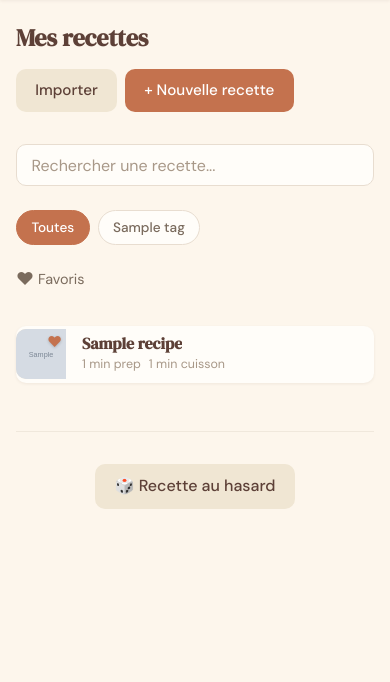
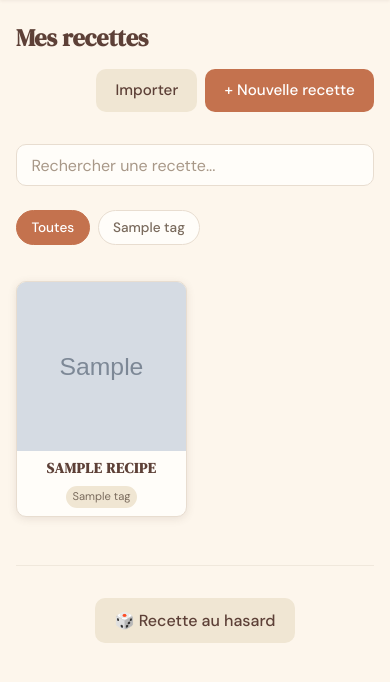
Before and after one commit to matthieurosset/cookit, a Flask app: page /recettes in a window 390 px wide. Shown: the part 61-743 px from the top of the page. Run offline with Flask 3, Linux system fonts and the light colour scheme; tables that the repository leaves empty hold one stand-in row (values such as "Sample post"); grey boxes marked "Sample" are stand-in pictures.

Commit message:
Refonte UI : cartes recettes, liste courses simplifiée, suppression favoris
- Recettes en grille responsive avec photo, titre majuscule et tags
- Suppression des favoris et du champ description
- Icônes poubelle SVG, boutons unifiés, encoding blindé pour imports
- Liste de courses en bloc unique sans groupes, OOB update fréquents
- Formulaire : textarea étapes 100px, boutons renommés, espacement titre

Co-Authored-By: Claude Opus 4.6 <noreply@anthropic.com>

```diff
--- a/app/routes/import_url.py
+++ b/app/routes/import_url.py
@@ -37,7 +37,6 @@ def import_recipe():
         # Pre-fill the form
         prefill = {
             'title': data['title'],
-            'description': data['description'],
             'ingredients': data['ingredients'],
             'steps': data['steps'],
             'portions': data['portions'],
--- a/app/routes/recipes.py
+++ b/app/routes/recipes.py
@@ -16,17 +16,17 @@ bp = Blueprint('recipes', __name__)
 def index():
     search = request.args.get('q', '').strip()
     tag_id = request.args.get('tag', type=int)
-    favorites = request.args.get('favoris') == '1'
 
-    recipes = recipe_model.list_all(search=search, tag_id=tag_id, favorites_only=favorites)
+    recipes = recipe_model.list_all(search=search, tag_id=tag_id)
     tags = tag_model.list_all()
+    recipe_tags = recipe_model.get_all_tags()
 
     # For HTMX requests, return only the cards partial
     if request.headers.get('HX-Request'):
-        return render_template('recipes/partials/cards.html', recipes=recipes)
+        return render_template('recipes/partials/cards.html', recipes=recipes, recipe_tags=recipe_tags)
 
     return render_template('recipes/list.html', recipes=recipes, tags=tags,
-                           search=search, active_tag=tag_id, favorites=favorites)
+                           recipe_tags=recipe_tags, search=search, active_tag=tag_id)
 
 
 @bp.route('/recettes/nouvelle', methods=['GET', 'POST'])
@@ -112,14 +112,6 @@ def delete(recipe_id):
     return redirect(url_for('recipes.index'))
 
 
-@bp.route('/recettes/<int:recipe_id>/favori', methods=['POST'])
-def toggle_favorite(recipe_id):
-    new_val = recipe_model.toggle_favorite(recipe_id)
-    if request.headers.get('HX-Request'):
-        return render_template('recipes/partials/favorite_btn.html',
-                               recipe_id=recipe_id, is_favorite=new_val)
-    return redirect(url_for('recipes.detail', recipe_id=recipe_id))
-
 
 @bp.route('/recettes/<int:recipe_id>/ingredients')
 def scaled_ingredients(recipe_id):
@@ -175,7 +167,6 @@ def _parse_form(req):
 
     return {
         'title': req.form.get('title', '').strip(),
-        'description': req.form.get('description', '').strip(),
         'ingredients': ingredients,
         'steps': steps,
         'portions': req.form.get('portions', 4, type=int),
--- a/app/static/css/style.css
+++ b/app/static/css/style.css
@@ -408,38 +408,36 @@ h3 { font-size: 1.2rem; }
 
 /* --- Recipe List --- */
 .recipe-grid {
-    display: flex;
-    flex-direction: column;
-    gap: var(--space-sm);
+    display: grid;
+    grid-template-columns: repeat(auto-fill, minmax(140px, 1fr));
+    gap: var(--space-md);
 }
 
 .recipe-card {
     background: var(--color-warm-white);
     border-radius: var(--radius-md);
     overflow: hidden;
-    box-shadow: var(--shadow-sm);
+    box-shadow: 0 2px 8px rgba(93, 64, 55, 0.12);
+    border: 1px solid var(--color-border);
     transition: all var(--transition);
     text-decoration: none;
     color: inherit;
     display: flex;
-    flex-direction: row;
-    align-items: center;
+    flex-direction: column;
 }
 
 .recipe-card:hover {
-    box-shadow: var(--shadow-md);
+    box-shadow: 0 6px 16px rgba(93, 64, 55, 0.18);
     color: inherit;
     background: var(--color-cream);
 }
 
 .card-image {
-    width: 70px;
-    height: 70px;
-    min-width: 70px;
+    width: 100%;
+    aspect-ratio: 1;
     overflow: hidden;
     background: var(--color-cream-dark);
     position: relative;
-    border-radius: var(--radius-md) 0 0 var(--radius-md);
 }
 
 .card-image img {
@@ -454,35 +452,58 @@ h3 { font-size: 1.2rem; }
     display: flex;
     align-items: center;
     justify-content: center;
-    font-size: 1.5rem;
+    font-size: 2.5rem;
     opacity: 0.4;
 }
 
 .card-fav {
     position: absolute;
-    top: 2px;
-    right: 4px;
+    top: 6px;
+    right: 8px;
     color: var(--color-terracotta);
-    font-size: 0.9rem;
-    text-shadow: 0 1px 3px rgba(0,0,0,0.2);
+    font-size: 1.1rem;
+    text-shadow: 0 1px 3px rgba(0,0,0,0.3);
 }
 
 .card-body {
-    padding: var(--space-sm) var(--space-md);
+    padding: var(--space-sm);
     display: flex;
+    flex-direction: column;
     align-items: center;
-    gap: var(--space-md);
-    flex: 1;
+    gap: var(--space-sm);
     min-width: 0;
 }
 
 .card-title {
-    font-size: 1rem;
+    font-size: 0.9rem;
+    font-weight: 600;
     margin-bottom: 0;
     color: var(--color-brown);
-    white-space: nowrap;
     overflow: hidden;
     text-overflow: ellipsis;
+    display: -webkit-box;
+    -webkit-line-clamp: 2;
+    -webkit-box-orient: vertical;
+    white-space: normal;
+    line-height: 1.3;
+    text-align: center;
+    text-transform: uppercase;
+    letter-spacing: 0.05em;
+}
+
+.card-tags {
+    display: flex;
+    flex-wrap: wrap;
+    justify-content: center;
+    gap: 4px;
+}
+
+.card-tag {
+    font-size: 0.7rem;
+    padding: 2px 6px;
+    border-radius: var(--radius-full);
+    background: var(--color-cream-dark);
+    color: var(--color-text-light);
 }
 
 .card-meta {
@@ -491,7 +512,6 @@ h3 { font-size: 1.2rem; }
     font-size: 0.78rem;
     color: var(--color-text-lighter);
     white-space: nowrap;
-    margin-left: auto;
 }
 
 /* --- Recipe Detail --- */
@@ -1366,12 +1389,6 @@ input[type="file"] {
         max-width: none;
     }
 
-    .card-image {
-        width: 60px;
-        height: 60px;
-        min-width: 60px;
-    }
-
     .form-row {
         grid-template-columns: 1fr 1fr;
     }
@@ -1383,7 +1400,7 @@ input[type="file"] {
 
     .page-actions {
         width: 100%;
-        justify-content: flex-start;
+        justify-content: flex-end;
     }
 
     .tag-manage-item {
@@ -1434,21 +1451,6 @@ input[type="file"] {
 }
 
 @media (max-width: 480px) {
-    .card-body {
-        flex-direction: column;
-        align-items: flex-start;
-        gap: 2px;
-    }
-
-    .card-meta {
-        margin-left: 0;
-    }
-
-    .card-image {
-        width: 50px;
-        height: 50px;
-        min-width: 50px;
-    }
 
     .form-row {
         grid-template-columns: 1fr;
--- a/app/static/js/app.js
+++ b/app/static/js/app.js
@@ -8,7 +8,7 @@ function addIngredientRow() {
         <input type="text" name="ing_qty" placeholder="Qté" class="input-sm">
         <input type="text" name="ing_unit" placeholder="Unité" class="input-sm">
         <input type="text" name="ing_name" placeholder="Ingrédient" required class="input-grow">
-        <button type="button" class="btn btn-icon btn-remove-row" onclick="removeRow(this)" title="Supprimer">&times;</button>
+        <button type="button" class="btn btn-icon btn-remove-row" onclick="removeRow(this)" title="Supprimer"><svg width="16" height="16" viewBox="0 0 16 16" fill="none" stroke="currentColor" stroke-width="1.5" stroke-linecap="round" stroke-linejoin="round"><path d="M2 4h12M5.33 4V2.67a1.33 1.33 0 011.34-1.34h2.66a1.33 1.33 0 011.34 1.34V4M13 4v9.33a1.33 1.33 0 01-1.33 1.34H4.33A1.33 1.33 0 013 13.33V4"/></svg></button>
     `;
     container.appendChild(row);
     row.querySelector('[name="ing_name"]').focus();
@@ -21,7 +21,7 @@ function addStepRow() {
     row.innerHTML = `
         <span class="step-row-number"></span>
         <textarea name="step" rows="2" required></textarea>
-        <button type="button" class="btn btn-icon btn-remove-row" onclick="removeRow(this)" title="Supprimer">&times;</button>
+        <button type="button" class="btn btn-icon btn-remove-row" onclick="removeRow(this)" title="Supprimer"><svg width="16" height="16" viewBox="0 0 16 16" fill="none" stroke="currentColor" stroke-width="1.5" stroke-linecap="round" stroke-linejoin="round"><path d="M2 4h12M5.33 4V2.67a1.33 1.33 0 011.34-1.34h2.66a1.33 1.33 0 011.34 1.34V4M13 4v9.33a1.33 1.33 0 01-1.33 1.34H4.33A1.33 1.33 0 013 13.33V4"/></svg></button>
     `;
     container.appendChild(row);
     row.querySelector('textarea').focus();
@@ -176,8 +176,8 @@ document.addEventListener('keydown', (e) => {
             const btn = e.target.closest('.frequent-btn');
             if (!btn) return;
             nameInput.value = btn.dataset.name;
-            qtyInput.value = btn.dataset.quantity || '1';
-            unitInput.value = btn.dataset.unit;
+            qtyInput.value = '';
+            unitInput.value = '';
             htmx.trigger(form, 'submit');
         });
     });
--- a/app/templates/recipes/list.html
+++ b/app/templates/recipes/list.html
@@ -16,7 +16,7 @@
            hx-get="{{ url_for('recipes.index') }}"
            hx-trigger="input changed delay:300ms, search"
            hx-target="#recipe-cards"
-           hx-include="[name='tag'], [name='favoris']"
+           hx-include="[name='tag']"
            hx-push-url="true"
            class="search-input"
            autocomplete="off">
@@ -30,7 +30,7 @@
                    hx-get="{{ url_for('recipes.index') }}"
                    hx-trigger="change"
                    hx-target="#recipe-cards"
-                   hx-include="[name='q'], [name='favoris']">
+                   hx-include="[name='q']">
             Toutes
         </label>
         {% for tag in tags %}
@@ -40,21 +40,11 @@
                    hx-get="{{ url_for('recipes.index') }}"
                    hx-trigger="change"
                    hx-target="#recipe-cards"
-                   hx-include="[name='q'], [name='favoris']">
+                   hx-include="[name='q']">
             {{ tag.name }}
         </label>
         {% endfor %}
     </div>
-
-    <label class="favorites-toggle">
-        <input type="checkbox" name="favoris" value="1"
-               {% if favorites %}checked{% endif %}
-               hx-get="{{ url_for('recipes.index') }}"
-               hx-trigger="change"
-               hx-target="#recipe-cards"
-               hx-include="[name='q'], [name='tag']">
-        <span class="heart-icon">&#9829;</span> Favoris
-    </label>
 </div>
 
 <div id="recipe-cards">
--- a/app/templates/recipes/partials/card.html
+++ b/app/templates/recipes/partials/card.html
@@ -6,16 +6,12 @@
         {% else %}
         <div class="card-image-placeholder">&#127860;</div>
         {% endif %}
-        {% if recipe.is_favorite %}
-        <span class="card-fav">&#9829;</span>
-        {% endif %}
     </div>
     <div class="card-body">
         <h3 class="card-title">{{ recipe.title }}</h3>
-        {% if recipe.prep_time or recipe.cook_time %}
-        <div class="card-meta">
-            {% if recipe.prep_time %}<span>{{ recipe.prep_time }} min prep</span>{% endif %}
-            {% if recipe.cook_time %}<span>{{ recipe.cook_time }} min cuisson</span>{% endif %}
+        {% if recipe_tags and recipe_tags.get(recipe.id) %}
+        <div class="card-tags">
+            {% for tag in recipe_tags[recipe.id] %}<span class="card-tag">{{ tag.name }}</span>{% endfor %}
         </div>
         {% endif %}
     </div>
--- a/app/templates/recipes/partials/favorite_btn.html
+++ /dev/null
@@ -1,6 +0,0 @@
-<button class="btn-fav {% if is_favorite %}active{% endif %}"
-        hx-post="{{ url_for('recipes.toggle_favorite', recipe_id=recipe_id) }}"
-        hx-swap="outerHTML"
-        title="{{ 'Retirer des favoris' if is_favorite else 'Ajouter aux favoris' }}">
-    <span class="heart-icon">&#9829;</span>
-</button>
```
Also changed, not shown: other parts of app/static/css/style.css (+16 -13 lines), app/models/recipe.py (+20 -18 lines), app/models/shopping.py (+7 -5 lines), app/routes/shopping.py (+7 -25 lines), app/services/scraper.py (+34 -12 lines), app/templates/recipes/detail.html (+1 -7 lines), app/templates/recipes/form.html (+8 -12 lines), app/templates/shopping/index.html (+4 -13 lines), app/templates/shopping/partials/frequent.html (added, +8 -0 lines), app/templates/shopping/partials/items.html (+13 -16 lines), tests/test_recipes.py (+0 -14 lines).
